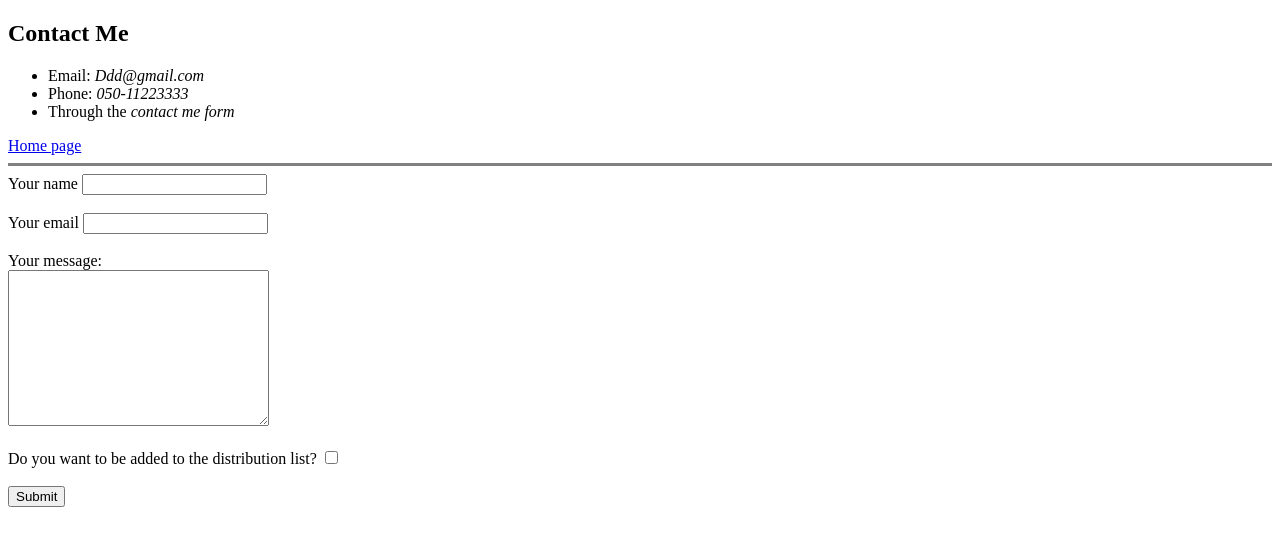
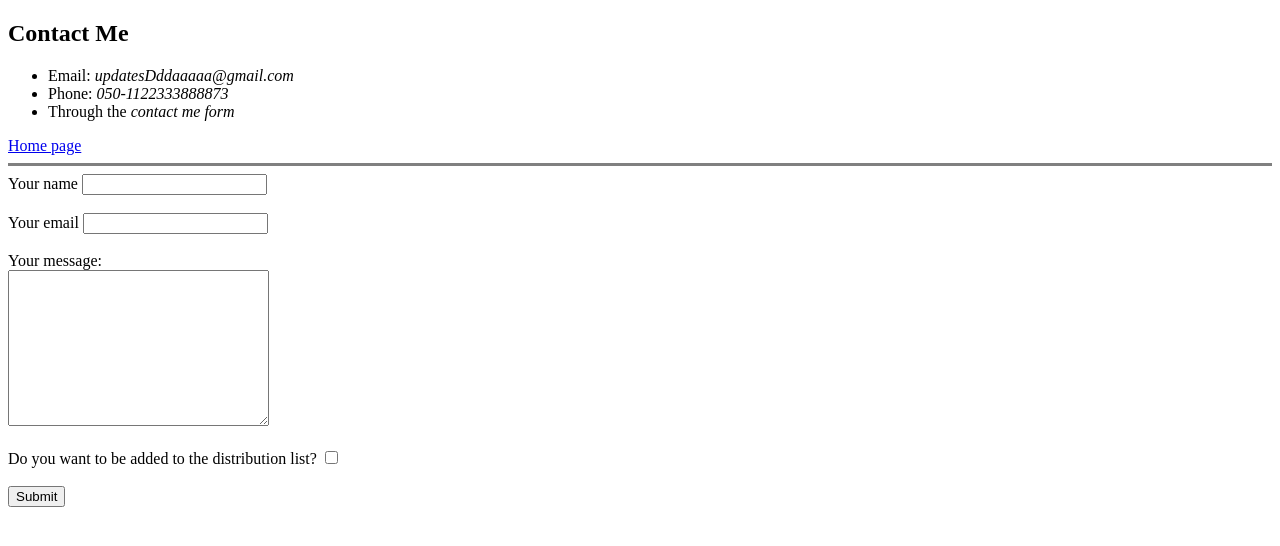
Before and after one commit to DaniellaCs/CV, a plain HTML site: page contact-me.html in a window 1280 px wide. Drawn offline with Linux system fonts and the light colour scheme.

Commit message:
changed the email

```diff
--- a/contact-me.html
+++ b/contact-me.html
@@ -7,8 +7,8 @@
 <body>
   <h2>Contact Me</h2>
   <ul>
-      <li>Email: <em>Ddd@gmail.com</em></li>
-      <li>Phone: <em>050-11223333</em></li>
+      <li>Email: <em>updatesDddaaaaa@gmail.com</em></li>
+      <li>Phone: <em>050-1122333888873</em></li>
       <li>Through the <em>contact me form</em></li>
   </ul>
   <a href="/HTML-personal site/index.html">Home page</a>
```
